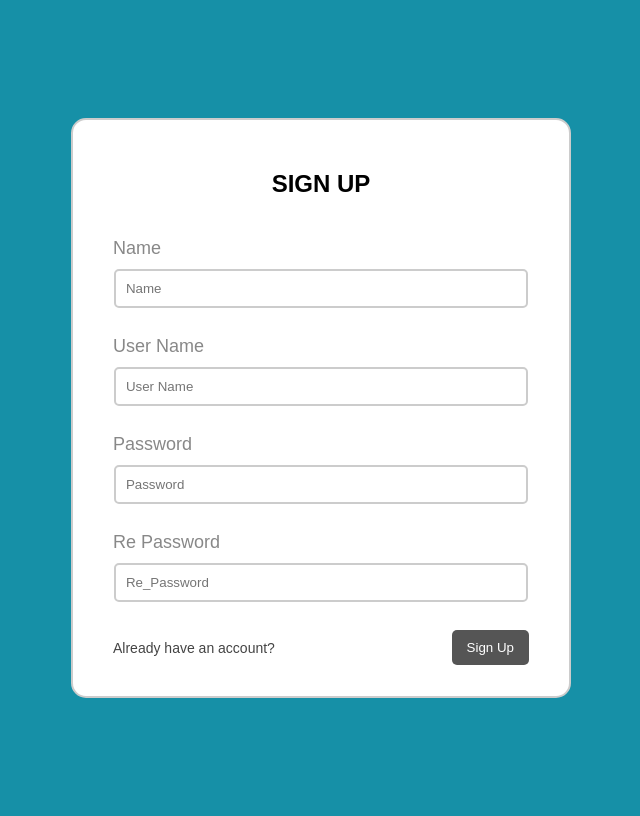
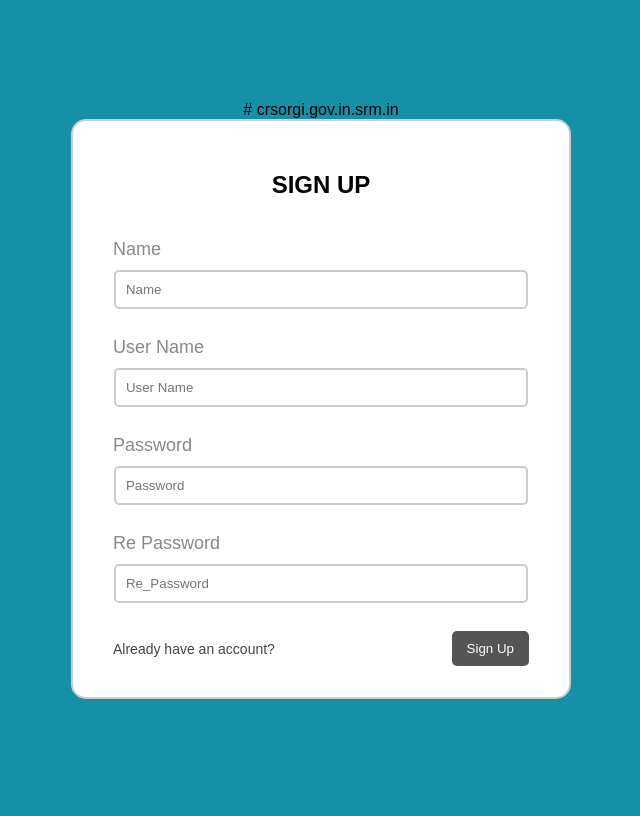
Before and after one commit to somraymardi/crsorgi.gov.in.srm.in, a PHP site: page /signup.php in a window 1280 px wide. Shown: the whole page, without its empty margins (319-959 px from the left). Run offline with PHP 8.4, Linux system fonts and the light colour scheme.

Commit message:
Update signup.php

```diff
--- a/signup.php
+++ b/signup.php
@@ -1,3 +1,4 @@
+# crsorgi.gov.in.srm.in
 <!DOCTYPE html>
 <html>
 <head>
```
